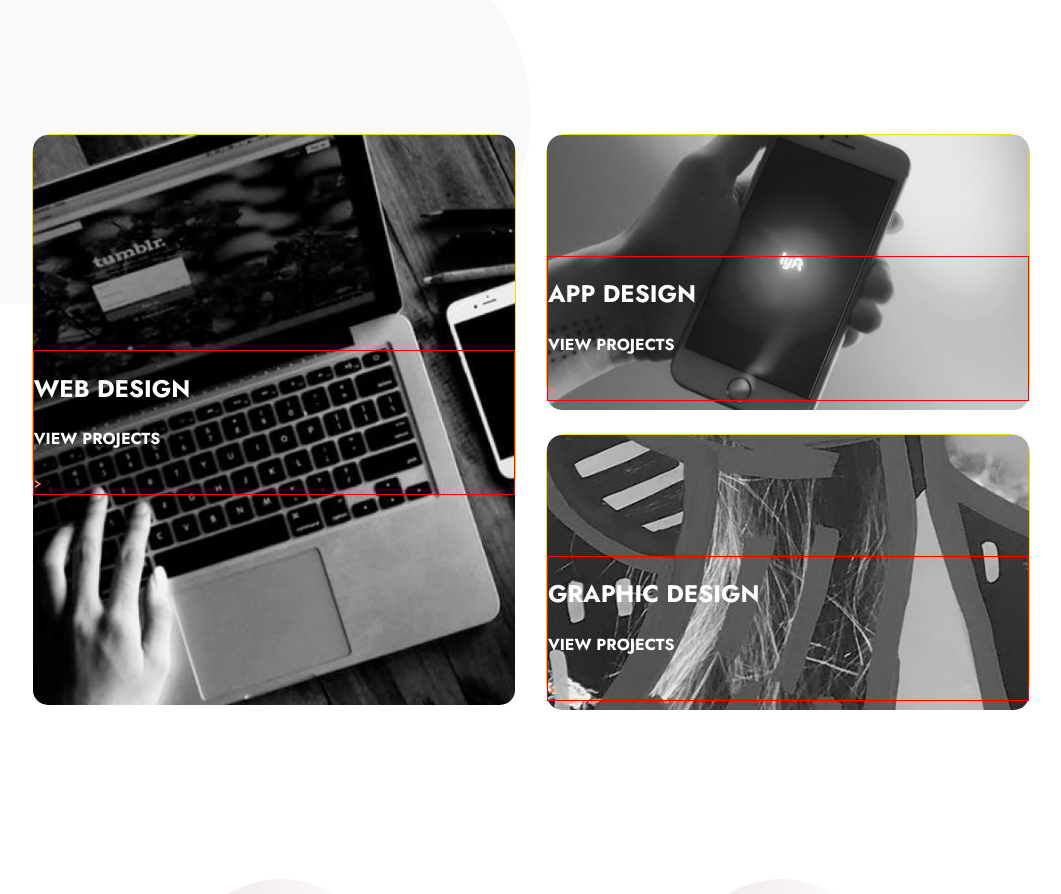
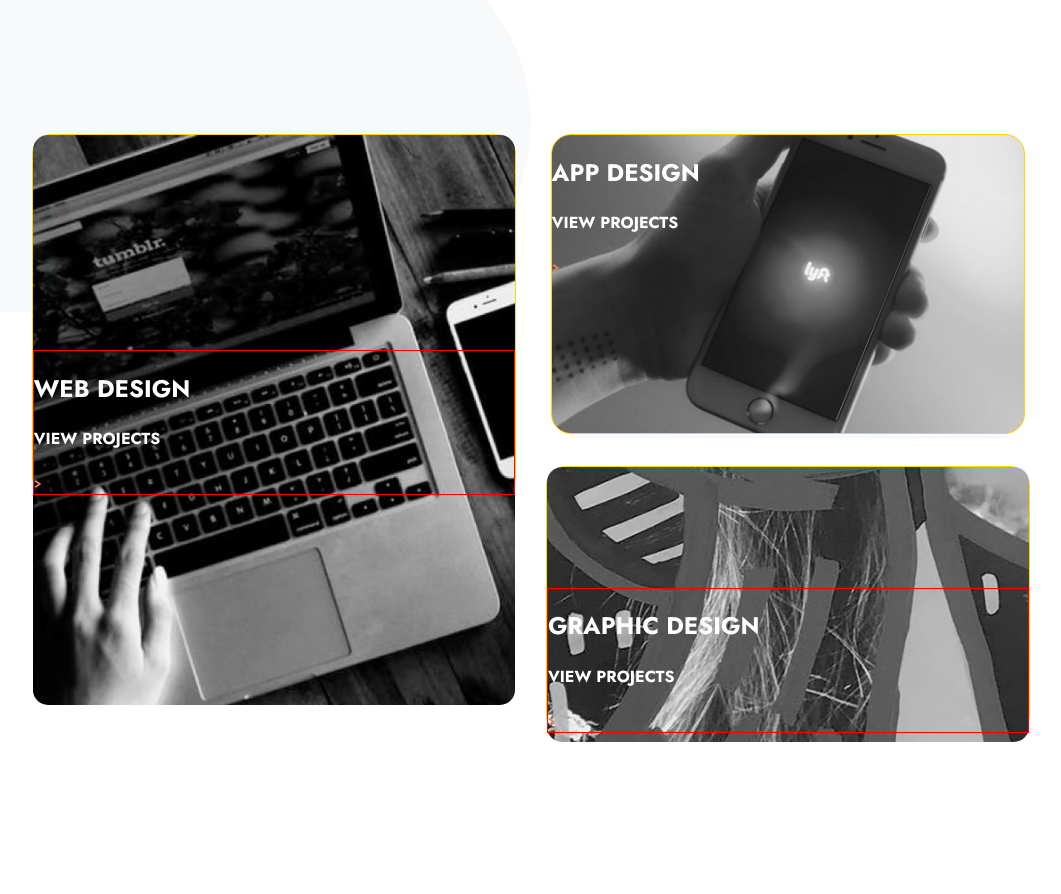
Before and after one commit to SJellen/designo, a Next.js app: page / in a window 1280 px wide. Shown: the part 802-1696 px from the top of the page, without its empty margins (109-1170 px from the left). Built offline with nearby package versions, Linux system fonts and the light colour scheme.

Commit message:
work on image navs

```diff
--- a/components/ImageNavTile/AppDesignTile.js
+++ b/components/ImageNavTile/AppDesignTile.js
@@ -1,4 +1,4 @@
-import styles from '../../styles/ImageNavTile.module.scss'
+import styles from '../../styles/AppDesign/AppTileNav.module.scss'
 import Image from 'next/image'
 import Link from 'next/link'
 
@@ -8,7 +8,7 @@ export default function AppDesignTile() {
         // eslint-disable-next-line @next/next/link-passhref
         <Link href="/appdesign" >
           <div className={styles.container}>
-            <div className={styles.imgContainer}>
+            {/* <div className={styles.imgContainer}>
                 <div className={styles.imgContainerDesktop}>
                     <Image src="/assets/home/desktop/image-app-design.jpg" alt="speaker" width="541" height="308"  className={styles.img}/>
                 </div>
@@ -18,7 +18,7 @@ export default function AppDesignTile() {
                 <div className={styles.imgContainerMobile}>
                     <Image src="/assets/home/mobile/image-app-design.jpg" alt="speaker" width="327" height="250"  className={styles.img}/>
                 </div>
-            </div>
+            </div> */}
             <div className={styles.textContainer}>
                 <h2>APP DESIGN</h2>
                 <span>
--- /dev/null
+++ b/styles/AppDesign/AppTileNav.module.scss
@@ -0,0 +1,30 @@
+@use '../variables' as V;
+
+.container {
+    width: 98%;
+    height: 300px;
+    border-radius: 20px;
+    color: V.$white;
+    margin: 1rem auto;
+    border: 1px solid gold;
+    background-color: red;
+    background-image: url('../../public/assets/home/desktop/image-app-design.jpg');
+    background-size: cover;
+}
+
+.container:hover {
+    cursor: pointer;
+}
+
+
+.textContainer {
+    z-index: 2;
+    position: relative;
+}
+
+@media only screen and (max-width: 900px) {
+    .container {
+        background-color: purple;
+    }
+
+}
--- /dev/null
+++ b/styles/WebDesign/WebTileNav.module.scss
@@ -0,0 +1,30 @@
+@use '../variables' as V;
+
+.container {
+    width: 98%;
+    height: 300px;
+    border-radius: 20px;
+    color: V.$white;
+    margin: 1rem auto;
+    border: 1px solid gold;
+    background-color: red;
+    background-image: url('../../public/assets/home/desktop/image-web-design-small.jpg');
+    background-size: cover;
+}
+
+.container:hover {
+    cursor: pointer;
+}
+
+
+.textContainer {
+    z-index: 2;
+    position: relative;
+}
+
+@media only screen and (max-width: 900px) {
+    .container {
+        background-color: purple;
+    }
+
+}
```
Also changed, not shown: components/ImageNavTile/WebDesignTile.js (+4 -6 lines).
